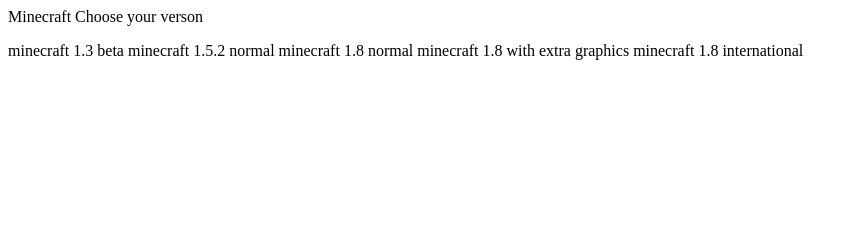
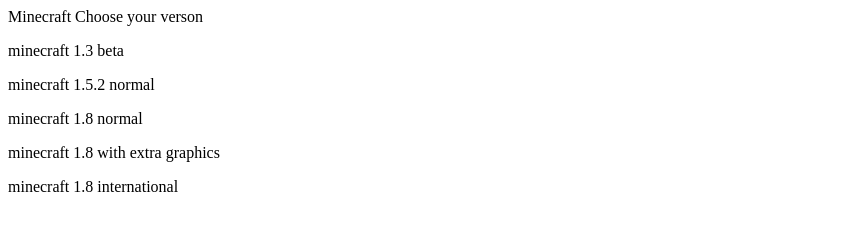
Before and after one commit to pbk123461/random-thing, a plain HTML site: page index.html in a window 1280 px wide. Shown: the whole page, without its empty margins (0-857 px from the left). Drawn offline with Linux system fonts and the light colour scheme.

Commit message:
Update index.html

```diff
--- a/index.html
+++ b/index.html
@@ -1,6 +1,6 @@
 <p>Minecraft Choose your verson</p>
-<a href"1.3.html">minecraft 1.3 beta</a>
-<a href"1.5.2.html">minecraft 1.5.2 normal</a>
-<a href"1.8.html">minecraft 1.8 normal</a>
-<a href"1.8_shaders.html">minecraft 1.8 with extra graphics</a>
-<a href"1.8_international.html">minecraft 1.8 international</a>
+<p><a href"1.3.html">minecraft 1.3 beta</a></p>
+<p><a href"1.5.2.html">minecraft 1.5.2 normal</a></p>
+<p><a href"1.8.html">minecraft 1.8 normal</a></p>
+<p><a href"1.8_shaders.html">minecraft 1.8 with extra graphics</a></p>
+<p><a href"1.8_international.html">minecraft 1.8 international</a></p>
```
